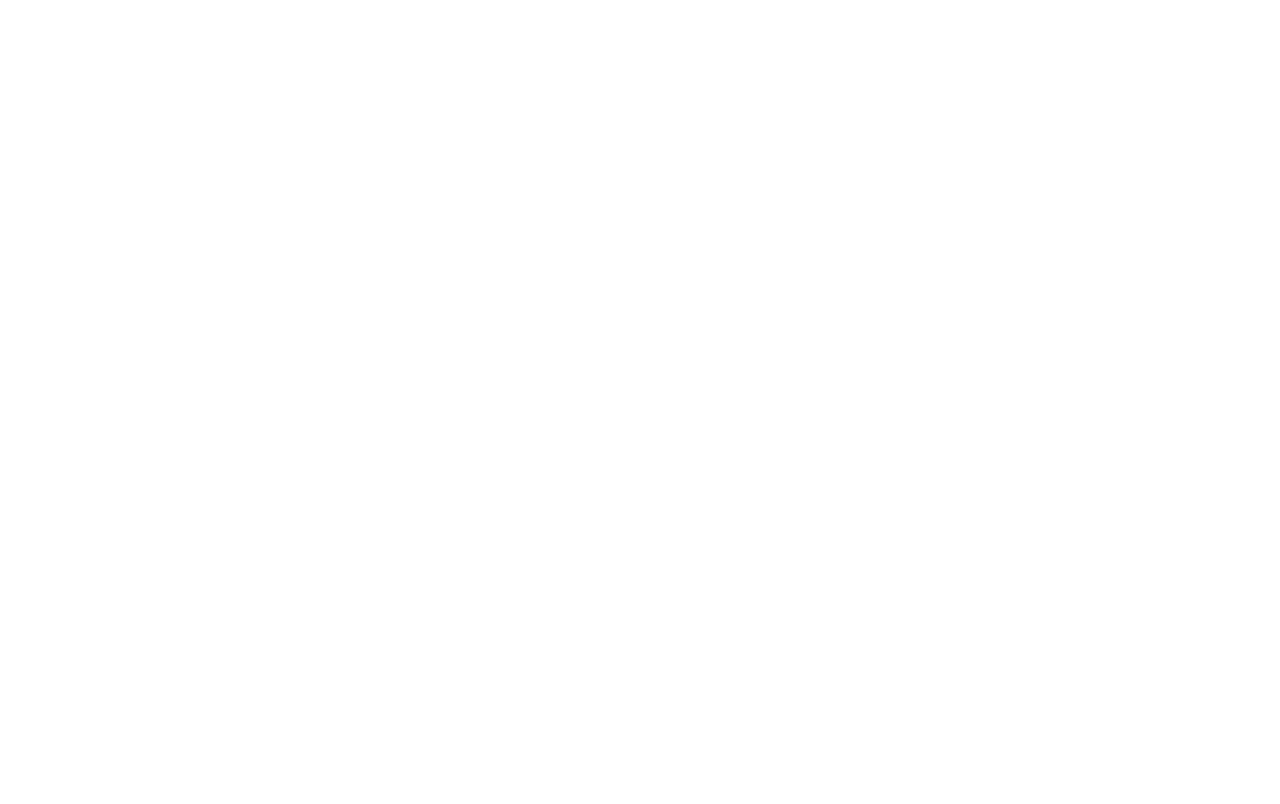
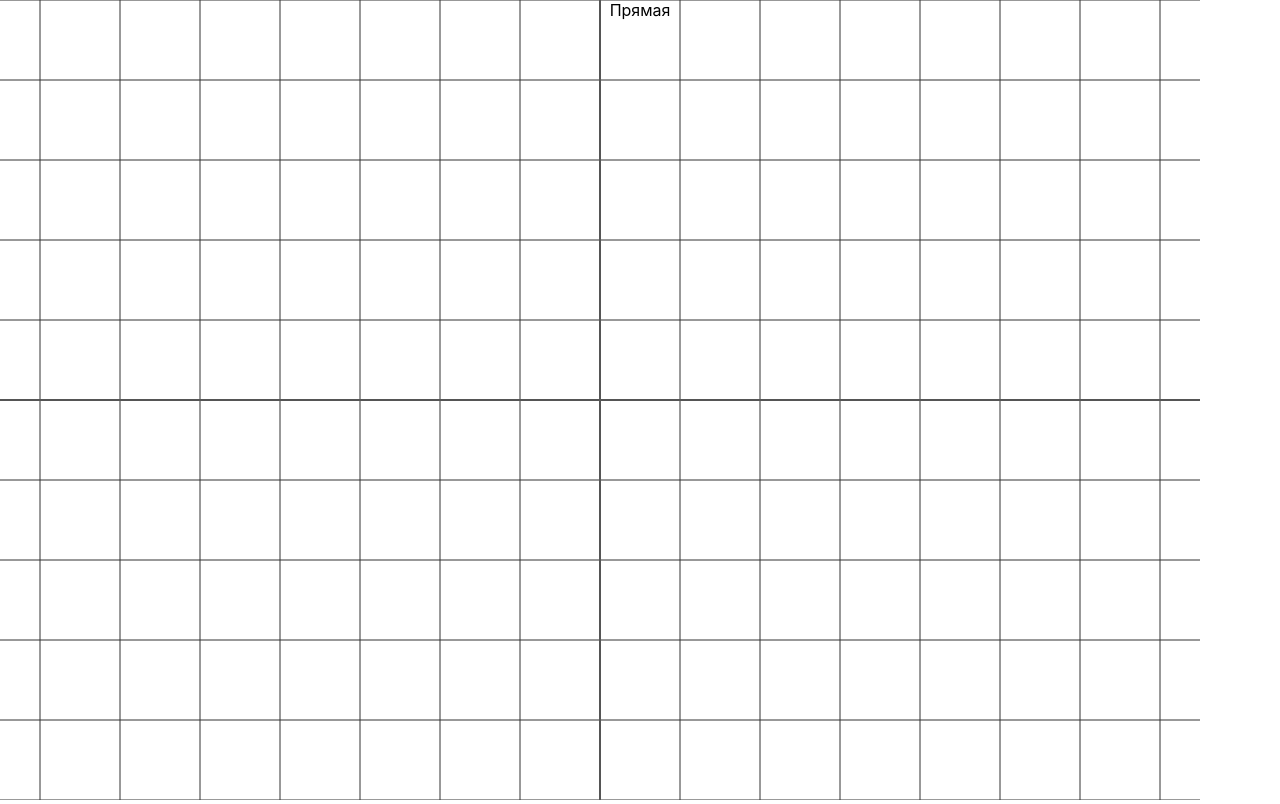
Before and after one commit to Vvtu/canvas, a React (Create React App) app: page / in a window 1280 px wide. Built offline with nearby package versions, Linux system fonts and the light colour scheme.

Commit message:
fix canvasRefBase

```diff
--- a/src/App.tsx
+++ b/src/App.tsx
@@ -4,6 +4,7 @@
 function App() {
   return (
     <div className="App">
+      <div>Прямая</div>
       <Canvas width={1200} height={800} />
     </div>
   );
--- a/src/canvas/index.js
+++ b/src/canvas/index.js
@@ -8,11 +8,30 @@
   x: number,
   y: number,
 };
+const LINES = 10;
 
 const Canvas = ({ width, height }: CanvasProps) => {
+  console.log("width = ", width); //TODO vvtu, need to delete
+  console.log("height = ", height); //TODO vvtu, need to delete
   const canvasRef = useRef();
+  const canvasRefBase = useRef();
+
   const [isPainting, setIsPainting] = useState(false);
   const [mousePosition, setMousePosition] = useState({ x: 0, y: 0 });
+
+  const SCALE = Math.min(width, height) / LINES;
+  console.log("SCALE = ", SCALE); //TODO vvtu, need to delete
+
+  const toReal = ({ x, y }: Coordinate) => ({
+    x: x * SCALE + width / 2,
+    y: -y * SCALE + height / 2,
+  });
+  const fromReal = ({ x, y }: Coordinate) => ({
+    x: (x - width / 2) / SCALE,
+    y: -(y - height / 2) / SCALE,
+  });
+
+  console.log(fromReal(toReal({ x: 1, y: 1 })));
 
   const getCoordinates = (event: MouseEvent): Coordinate | undefined => {
     if (!canvasRef.current) {
@@ -86,6 +105,54 @@
     };
   }, [exitPaint]);
 
+  useEffect(() => {
+    if (!canvasRefBase.current) {
+      return;
+    }
+    const canvasBase: HTMLCanvasElement = canvasRefBase.current;
+    const contextBase = canvasBase.getContext("2d");
+    if (contextBase) {
+      const max = fromReal({ x: width, y: height });
+      const min = fromReal({ x: 0, y: 0 });
+      console.log("max = ", max); //TODO vvtu, need to delete
+      console.log("min = ", min); //TODO vvtu, need to delete
+      contextBase.strokeStyle = "#333";
+      contextBase.lineWidth = 1;
+
+      contextBase.beginPath();
+
+      for (let x = -LINES; x < LINES; x += 1) {
+        const from = toReal({ x, y: 0 });
+        const to = toReal({ x, y: 0 });
+        contextBase.moveTo(from.x, 0);
+        contextBase.lineTo(to.x, height);
+      }
+      for (let y = -LINES; y < LINES; y += 1) {
+        const from = toReal({ x: 0, y });
+        const to = toReal({ x: 0, y });
+        contextBase.moveTo(0, from.y);
+        contextBase.lineTo(width, to.y);
+      }
+      contextBase.closePath();
+      contextBase.stroke();
+
+      contextBase.strokeStyle = "#555";
+      contextBase.lineWidth = 2;
+      contextBase.beginPath();
+      const from = toReal({ x: -LINES, y: 0 });
+      const to = toReal({ x: LINES, y: 0 });
+      contextBase.moveTo(from.x, from.y);
+      contextBase.lineTo(to.x, to.y);
+
+      const from2 = toReal({ x: 0, y: -LINES });
+      const to2 = toReal({ x: 0, y: LINES });
+      contextBase.moveTo(from2.x, from2.y);
+      contextBase.lineTo(to2.x, to2.y);
+      contextBase.closePath();
+      contextBase.stroke();
+    }
+  }, [height, width, canvasRefBase.current]);
+
   const drawLine = (
     originalMousePosition: Coordinate,
     newMousePosition: Coordinate
@@ -109,7 +176,32 @@
     }
   };
 
-  return <canvas ref={canvasRef} height={height} width={width} />;
+  return (
+    <>
+      <div
+        style={{
+          position: "fixed",
+          top: 0,
+          left: 0,
+          height: height,
+          width: width,
+        }}
+      >
+        <canvas ref={canvasRefBase} height={height} width={width} />
+      </div>
+      <div
+        style={{
+          position: "fixed",
+          top: 0,
+          left: 0,
+          height: height,
+          width: width,
+        }}
+      >
+        <canvas ref={canvasRef} height={height} width={width} />
+      </div>
+    </>
+  );
 };
 
 export default Canvas;
```
